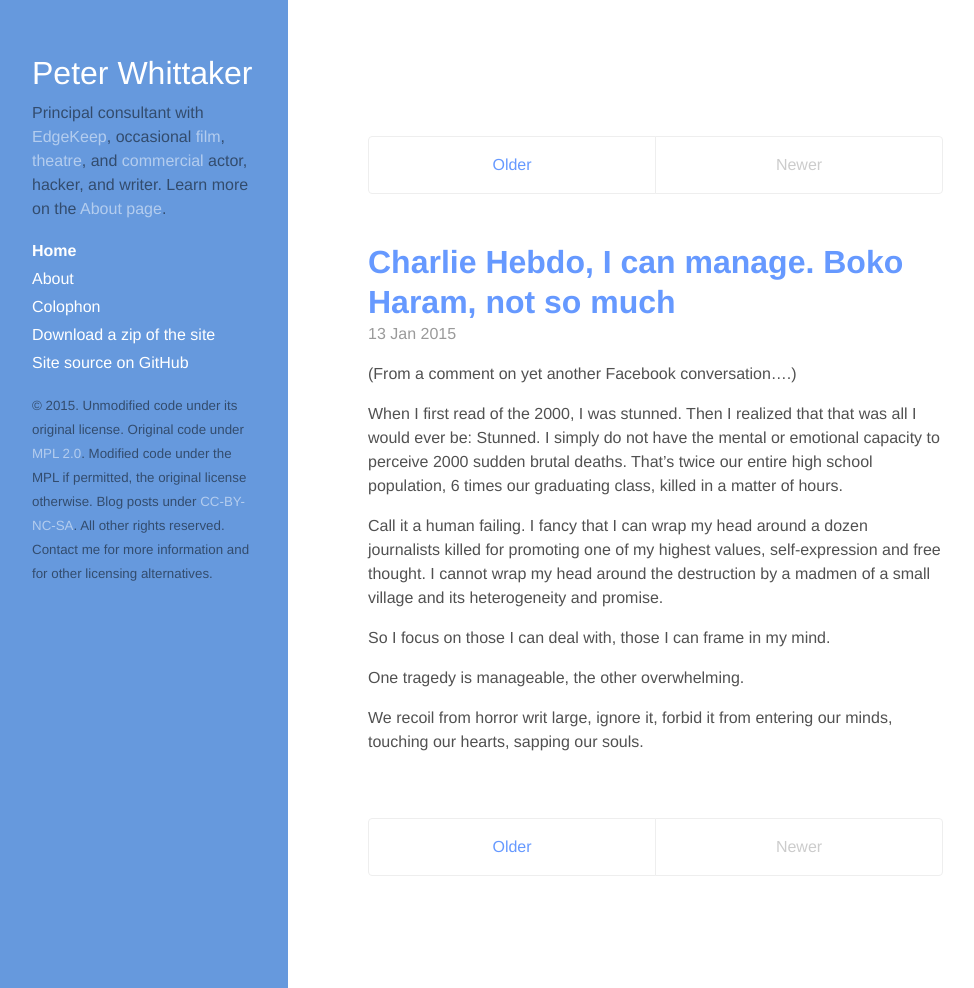
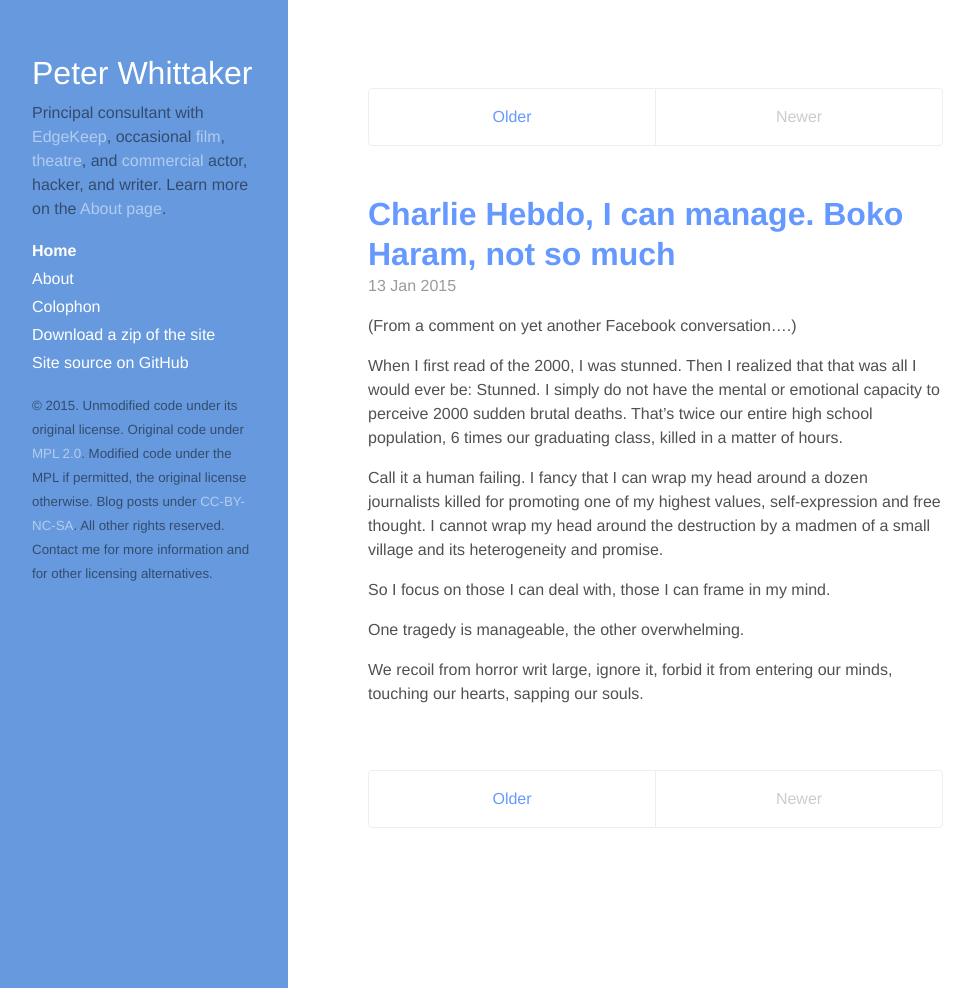
Before and after one commit to PeterWhittaker/PeterWhittaker.github.io, a Jekyll site: the page built from index.html, in a window 1280 px wide and 988 px high. Shown: the whole window, without its empty margins (0-974 px from the left). Built offline with Jekyll 4.4.1, drawn with Linux system fonts in a browser that asks for light colours; Markdown is read by kramdown in place of the engine named in the settings; the list of posts is cut into pages by our own code.

Commit message:
Removing margin from above top paginator; closes #40

```diff
--- a/index.html
+++ b/index.html
@@ -3,7 +3,7 @@ layout: default
 title: Home
 ---
 
-<div class="pagination">
+<div class="pagination pagination-item-above-content">
     {% if paginator.posts %}
 	  {% if paginator.next_page %}
 	    <a class="pagination-item older" href="{{ site.baseurl }}page{{paginator.next_page}}">Older</a>
--- a/public/css/utterson.css
+++ b/public/css/utterson.css
@@ -11,7 +11,6 @@
  * Learn more at https://github.com/PeterWhittaker
  *
  */
-
 
 /* pww TK - ToDo - update contents */
 /*
@@ -31,9 +30,18 @@
  * Update the foundational and global aspects of the page.
  */
 
+/* Set default font size and font family */
 html {
     font-family: "PT Sans", Helvetica, Arial, sans-serif;
     font-size: 16px;
+}
+
+/*
+   Add a class for pagination above content, removing the top margin
+   Better use of whitespace, IMHO
+*/
+.pagination-item-above-content {
+    margin-top: 0rem;
 }
 
 /*
@@ -233,11 +241,6 @@ a.sidebar-nav-item:focus {
 	      transition: all .3s ease-in-out;
     }
 
-/* Likely to remove
-    .sidebar-item p:last-child {
-      margin-bottom: 0;
-    }
-*/
     /* Hide the sidebar checkbox that we toggle with `.sidebar-toggle` */
     .sidebar-checkbox {
       display: none;
```
